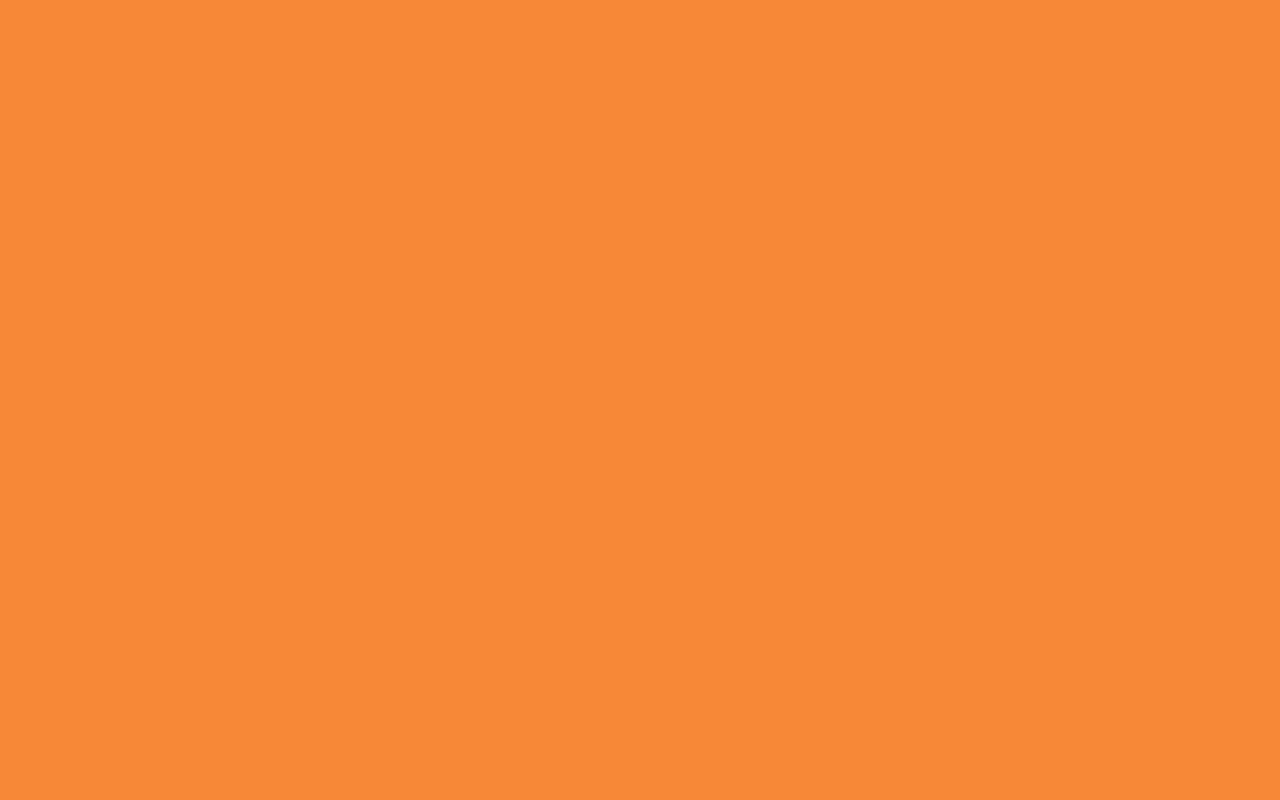
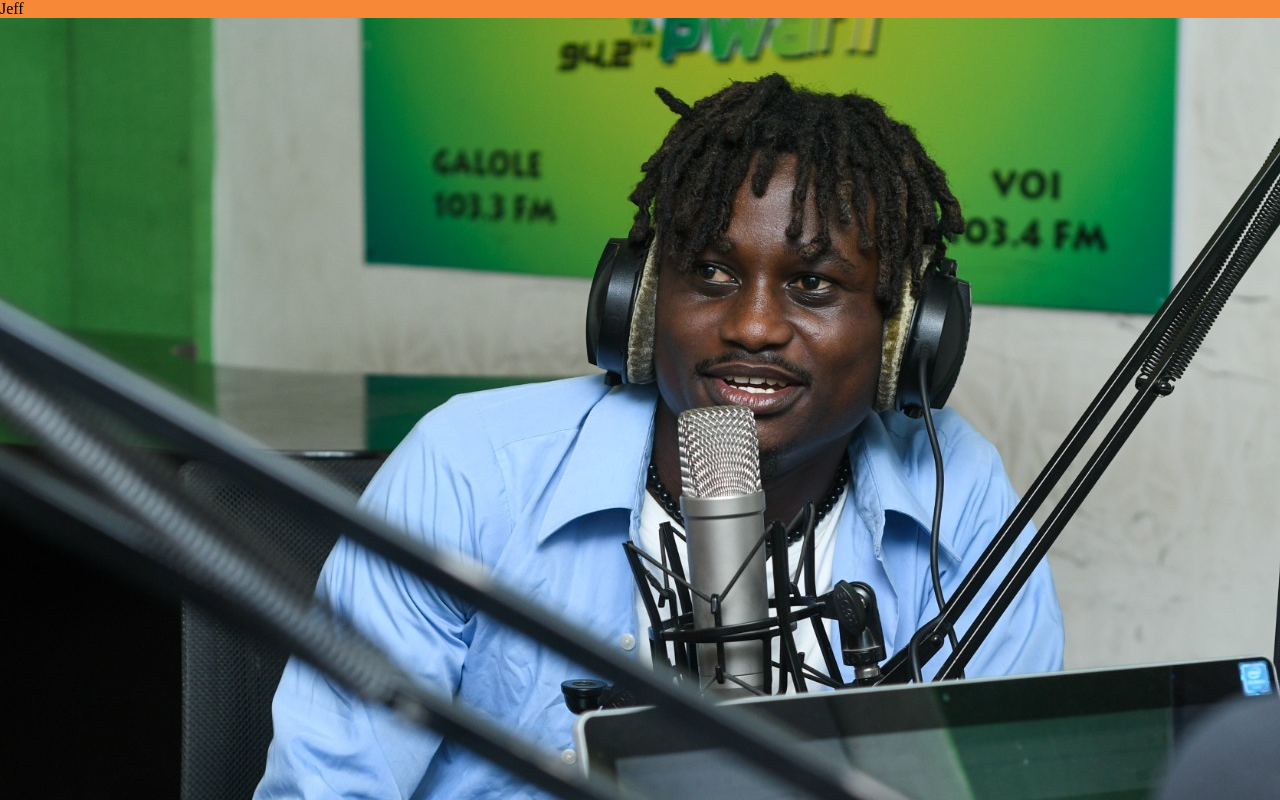
Before and after one commit to dCOMMICS/manage-landing-page-master, a plain HTML site: page study/new.html in a window 1280 px wide. Shown: the top 800 px of the page. Drawn offline with nearby package versions, Linux system fonts and the light colour scheme.

Commit message:
initial commit

```diff
--- a/study/new.html
+++ b/study/new.html
@@ -8,14 +8,26 @@
   </head>
   <body>
     <div class="main-wrapper">
-      <section class="section-1"></section>
+      <section class="section-1">
+        <div class="box1">
+          <div class="name">Jeff</div>
+        </div>
+        <div class="box2">
+          <div class="image-gallery">
+            <div class="col col-1">
+                <img src="/study/img/simper (1).jpeg" alt="simper-boy">
+            </div>
+          </div>
+        </div>
+      </section>
       <section class="section-2">
-        <h2> 👋🏿😊Hi, am Jeff a Creative Writer <br> and Photographer at <span> <a href="https://www.swahilipothub.co.ke">Swahilipot Hub</a></span></h2>
+        <h2>
+          👋🏿😊Hi, am Jeff a Creative Writer <br />
+          and Photographer at <span> <a href="https://www.swahilipothub.co.ke">Swahilipot Hub</a></span>
+        </h2>
       </section>
     </div>
-<section class="section-3">
-
-</section>
+    <section class="section-3"></section>
     <!-- javascript scripts -->
     <script src="https://cdnjs.cloudflare.com/ajax/libs/gsap/3.11.0/gsap.min.js"></script>
     <script src="https://cdnjs.cloudflare.com/ajax/libs/gsap/3.10.4/ScrollTrigger.min.js"></script>
```
